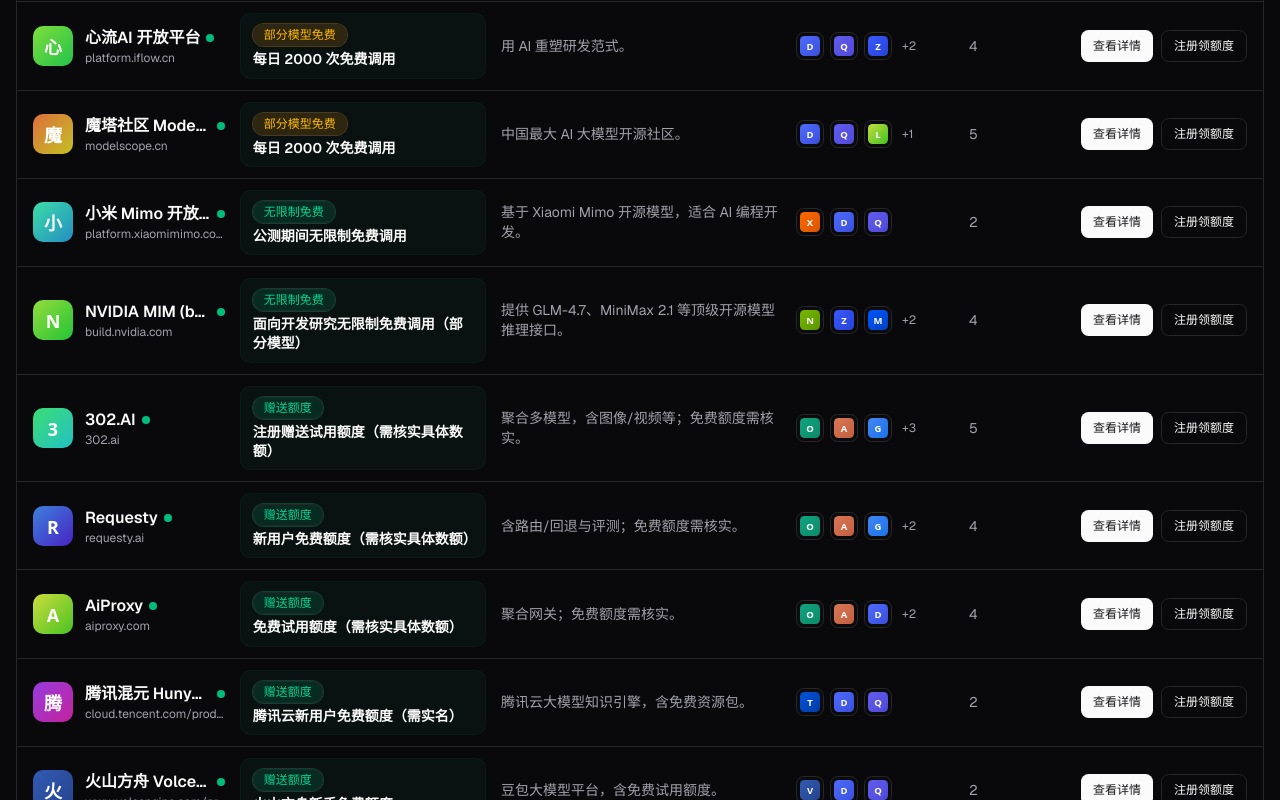
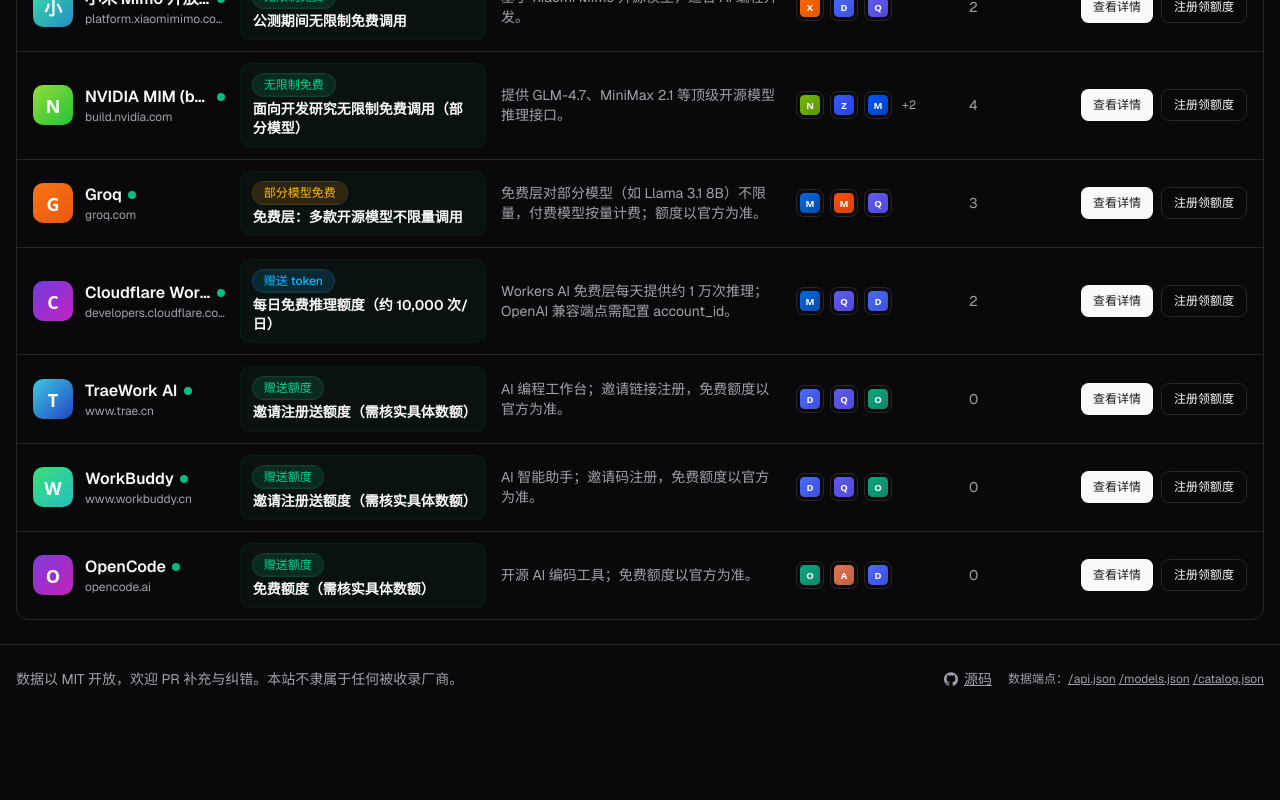
Before and after one commit to justjavac/free-models, a Next.js app: page / in a window 1280 px wide. Shown: the part 780-1580 px from the top of the page. After the commit the page ends 1493 px from the top, so only its background shows below. Built offline with nearby package versions, Linux system fonts and the light colour scheme.

Commit message:
feat(data): prune relays to 13 — remove OpenRouter/iflow/302ai/Requesty/AiProxy/Hunyuan/Volcengine/Together; update SiliconFlow/PPIO/ModelScope signup & quota; add TraeWork AI/WorkBuddy/OpenCode

```diff
--- a/src/data/relays.ts
+++ b/src/data/relays.ts
@@ -11,7 +11,7 @@
 });
 
 export const relays: Relay[] = [
-  // 1) AnyRouter —— 你点名的中转站
+  // 1) AnyRouter
   {
     id: "anyrouter",
     name: "AnyRouter",
@@ -60,7 +60,7 @@
     },
   },
 
-  // 2) AgentRouter —— 你点名的中转站
+  // 2) AgentRouter
   {
     id: "agentrouter",
     name: "AgentRouter",
@@ -104,43 +104,7 @@
     },
   },
 
-  // 3) OpenRouter
-  {
-    id: "openrouter",
-    name: "OpenRouter",
-    url: "https://openrouter.ai",
-    api: "https://openrouter.ai/api/v1",
-    npm: "@ai-sdk/openai-compatible",
-    env: ["OPENROUTER_API_KEY"],
-    openai_compatible: true,
-    auth: { type: "api_key", env: ["OPENROUTER_API_KEY"], signup: "https://openrouter.ai/signup" },
-    free_quota: {
-      available: true,
-      type: "free_models",
-      amount: "部分开源模型永久免费（如 meta-llama/*、deepseek 等）",
-      notes: "免费模型列表随平台调整，详见官网。",
-    },
-    pricing: { model: "markup", notes: "在厂商价基础上少量加成。" },
-    features: ["openai_compatible", "huge_catalog"],
-    providers: ["openai", "anthropic", "google", "deepseek", "qwen", "meta", "mistral", "xai", "zhipu"],
-    model_count: 0,
-    region: ["global"],
-    status: "operational",
-    doc: "https://openrouter.ai/docs",
-    updated_at: "2026-08-19",
-    models: {
-      "openai/gpt-4o": m("openai/gpt-4o", "GPT-4o"),
-      "anthropic/claude-sonnet-4": m("anthropic/claude-sonnet-4", "Claude Sonnet 4"),
-      "google/gemini-2.5-flash": m("google/gemini-2.5-flash", "Gemini 2.5 Flash"),
-      "deepseek/deepseek-chat": m("deepseek/deepseek-chat", "DeepSeek Chat"),
-      "meta/llama-3.1-70b": m("meta/llama-3.1-70b", "Llama 3.1 70B"),
-      "qwen/qwen-max": m("qwen/qwen-max", "Qwen Max"),
-      "mistral/mistral-large": m("mistral/mistral-large", "Mistral Large"),
-      "xai/grok-2": m("xai/grok-2", "Grok 2"),
-    },
-  },
-
-  // 4) 硅基流动 SiliconFlow
+  // 3) 硅基流动 SiliconFlow
   {
     id: "siliconflow",
     name: "硅基流动 SiliconFlow",
@@ -149,7 +113,7 @@
     npm: "@ai-sdk/openai-compatible",
     env: ["SILICONFLOW_API_KEY"],
     openai_compatible: true,
-    auth: { type: "api_key", env: ["SILICONFLOW_API_KEY"], signup: "https://cloud.siliconflow.cn" },
+    auth: { type: "api_key", env: ["SILICONFLOW_API_KEY"], signup: "https://cloud.siliconflow.cn/i/1jkLcMoK" },
     free_quota: {
       available: true,
       type: "credit",
@@ -164,7 +128,7 @@
     region: ["cn", "global"],
     status: "operational",
     doc: "https://docs.siliconflow.cn",
-    updated_at: "2026-08-19",
+    updated_at: "2026-08-20",
     models: {
       "deepseek/deepseek-chat": m("deepseek/deepseek-chat", "DeepSeek Chat"),
       "deepseek/deepseek-reasoner": m("deepseek/deepseek-reasoner", "DeepSeek Reasoner"),
@@ -178,22 +142,22 @@
     },
   },
 
-  // 5) PPIO
+  // 4) PPIO 派欧云
   {
     id: "ppio",
     name: "PPIO 派欧云",
-    url: "https://ppio.cn",
-    api: "https://api.ppio.cn/v1",
+    url: "https://ppio.com",
+    api: "https://api.ppio.com/v1",
     npm: "@ai-sdk/openai-compatible",
     env: ["PPIO_API_KEY"],
     openai_compatible: true,
-    auth: { type: "api_key", env: ["PPIO_API_KEY"], signup: "https://ppio.cn" },
+    auth: { type: "api_key", env: ["PPIO_API_KEY"], signup: "https://ppio.com/user/register?invited_by=6F996D" },
     free_quota: {
       available: true,
       type: "credit",
-      amount: "新用户赠送试用额度（需核实具体数额）",
-      amount_usd: 1,
-      notes: "免费额度具体数额需核实。",
+      amount: "实名注册送 2 元 / 新用户送 15 元",
+      amount_usd: 2,
+      notes: "实名认证后赠送 2 元，新用户注册送 15 元。",
     },
     pricing: { model: "retail" },
     features: ["openai_compatible", "cn_region"],
@@ -201,7 +165,7 @@
     model_count: 0,
     region: ["cn", "global"],
     status: "operational",
-    updated_at: "2026-08-19",
+    updated_at: "2026-08-20",
     models: {
       "deepseek/deepseek-chat": m("deepseek/deepseek-chat", "DeepSeek Chat"),
       "deepseek/deepseek-reasoner": m("deepseek/deepseek-reasoner", "DeepSeek Reasoner"),
@@ -211,7 +175,7 @@
     },
   },
 
-  // 6) 唯一AI
+  // 5) 唯一AI
   {
     id: "aiionly",
     name: "唯一AI",
@@ -234,7 +198,7 @@
     model_count: 0,
     region: ["cn", "global"],
     status: "operational",
-    updated_at: "2026-08-19",
+    updated_at: "2026-08-20",
     models: {
       "openai/gpt-4o": m("openai/gpt-4o", "GPT-4o"),
       "anthropic/claude-sonnet-4": m("anthropic/claude-sonnet-4", "Claude Sonnet 4"),
@@ -244,38 +208,7 @@
     },
   },
 
-  // 7) 心流AI 开放平台
-  {
-    id: "iflow",
-    name: "心流AI 开放平台",
-    url: "https://platform.iflow.cn",
-    api: "https://platform.iflow.cn/v1",
-    npm: "@ai-sdk/openai-compatible",
-    env: ["IFLOW_API_KEY"],
-    openai_compatible: true,
-    auth: { type: "api_key", env: ["IFLOW_API_KEY"], signup: "https://platform.iflow.cn" },
-    free_quota: {
-      available: true,
-      type: "free_models",
-      amount: "每日 2000 次免费调用",
-      notes: "用 AI 重塑研发范式。",
-    },
-    pricing: { model: "retail" },
-    features: ["openai_compatible", "cn_region", "daily_free_calls"],
-    providers: ["deepseek", "qwen", "zhipu", "openai", "anthropic"],
-    model_count: 0,
-    region: ["cn", "global"],
-    status: "operational",
-    updated_at: "2026-08-19",
-    models: {
-      "deepseek/deepseek-chat": m("deepseek/deepseek-chat", "DeepSeek Chat"),
-      "qwen/qwen-max": m("qwen/qwen-max", "Qwen Max"),
-      "zhipu/glm-4-plus": m("zhipu/glm-4-plus", "GLM-4 Plus"),
-      "openai/gpt-4o-mini": m("openai/gpt-4o-mini", "GPT-4o mini"),
-    },
-  },
-
-  // 8) 魔塔社区 ModelScope
+  // 6) 魔塔社区 ModelScope
   {
     id: "modelscope",
     name: "魔塔社区 ModelScope",
@@ -284,20 +217,24 @@
     npm: "@ai-sdk/openai-compatible",
     env: ["MODELSCOPE_API_KEY"],
     openai_compatible: true,
-    auth: { type: "api_key", env: ["MODELSCOPE_API_KEY"], signup: "https://modelscope.cn" },
+    auth: {
+      type: "api_key",
+      env: ["MODELSCOPE_API_KEY"],
+      signup: "https://modelscope.cn/register?inviteCode=justjavac&invitorName=justjavac",
+    },
     free_quota: {
       available: true,
-      type: "free_models",
-      amount: "每日 2000 次免费调用",
-      notes: "中国最大 AI 大模型开源社区。",
+      type: "credit",
+      amount: "注册和每日登录送 200 积分",
+      notes: "做社区任务可以获得更多积分。",
     },
     pricing: { model: "free" },
-    features: ["openai_compatible", "cn_region", "daily_free_calls"],
+    features: ["openai_compatible", "cn_region"],
     providers: ["deepseek", "qwen", "llama", "glm"],
     model_count: 0,
     region: ["cn", "global"],
     status: "operational",
-    updated_at: "2026-08-19",
+    updated_at: "2026-08-20",
     models: {
       "deepseek/deepseek-chat": m("deepseek/deepseek-chat", "DeepSeek Chat"),
       "qwen/qwen2.5-72b-instruct": m("qwen/qwen2.5-72b-instruct", "Qwen2.5-72B"),
@@ -307,7 +244,7 @@
     },
   },
 
-  // 9) 小米 Mimo
+  // 7) 小米 Mimo
   {
     id: "xiaomi-mimo",
     name: "小米 Mimo 开放平台",
@@ -329,14 +266,14 @@
     model_count: 0,
     region: ["cn", "global"],
     status: "operational",
-    updated_at: "2026-08-19",
+    updated_at: "2026-08-20",
     models: {
       "deepseek/deepseek-chat": m("deepseek/deepseek-chat", "DeepSeek Chat"),
       "qwen/qwen-max": m("qwen/qwen-max", "Qwen Max"),
     },
   },
 
-  // 10) NVIDIA MIM
+  // 8) NVIDIA MIM
   {
     id: "nvidia-mim",
     name: "NVIDIA MIM (build.nvidia.com)",
@@ -358,7 +295,7 @@
     model_count: 0,
     region: ["global"],
     status: "operational",
-    updated_at: "2026-08-19",
+    updated_at: "2026-08-20",
     models: {
       "zhipu/glm-4-plus": m("zhipu/glm-4-plus", "GLM-4 Plus"),
       "minimax/abab6.5": m("minimax/abab6.5", "MiniMax ABAB6.5"),
@@ -367,163 +304,7 @@
     },
   },
 
-  // 11) 302.AI
-  {
-    id: "302ai",
-    name: "302.AI",
-    url: "https://302.ai",
-    api: "https://api.302.ai/v1",
-    npm: "@ai-sdk/openai-compatible",
-    env: ["AI302_API_KEY"],
-    openai_compatible: true,
-    auth: { type: "api_key", env: ["AI302_API_KEY"], signup: "https://302.ai" },
-    free_quota: {
-      available: true,
-      type: "credit",
-      amount: "注册赠送试用额度（需核实具体数额）",
-      amount_usd: 1,
-      notes: "聚合多模型，含图像/视频等；免费额度需核实。",
-    },
-    pricing: { model: "retail" },
-    features: ["openai_compatible", "cn_region", "multimodal"],
-    providers: ["openai", "anthropic", "google", "deepseek", "qwen", "meta"],
-    model_count: 0,
-    region: ["cn", "global"],
-    status: "operational",
-    updated_at: "2026-08-19",
-    models: {
-      "openai/gpt-4o": m("openai/gpt-4o", "GPT-4o"),
-      "anthropic/claude-sonnet-4": m("anthropic/claude-sonnet-4", "Claude Sonnet 4"),
-      "google/gemini-2.5-flash": m("google/gemini-2.5-flash", "Gemini 2.5 Flash"),
-      "deepseek/deepseek-chat": m("deepseek/deepseek-chat", "DeepSeek Chat"),
-      "qwen/qwen-max": m("qwen/qwen-max", "Qwen Max"),
-    },
-  },
-
-  // 12) Requesty
-  {
-    id: "requesty",
-    name: "Requesty",
-    url: "https://requesty.ai",
-    api: "https://router.requesty.ai/v1",
-    npm: "@ai-sdk/openai-compatible",
-    env: ["REQUESTY_API_KEY"],
-    openai_compatible: true,
-    auth: { type: "api_key", env: ["REQUESTY_API_KEY"], signup: "https://requesty.ai" },
-    free_quota: {
-      available: true,
-      type: "credit",
-      amount: "新用户免费额度（需核实具体数额）",
-      amount_usd: 1,
-      notes: "含路由/回退与评测；免费额度需核实。",
-    },
-    pricing: { model: "markup" },
-    features: ["openai_compatible", "routing", "fallback"],
-    providers: ["openai", "anthropic", "google", "deepseek", "meta"],
-    model_count: 0,
-    region: ["global"],
-    status: "operational",
-    updated_at: "2026-08-19",
-    models: {
-      "openai/gpt-4o": m("openai/gpt-4o", "GPT-4o"),
-      "anthropic/claude-sonnet-4": m("anthropic/claude-sonnet-4", "Claude Sonnet 4"),
-      "google/gemini-2.5-pro": m("google/gemini-2.5-pro", "Gemini 2.5 Pro"),
-      "deepseek/deepseek-chat": m("deepseek/deepseek-chat", "DeepSeek Chat"),
-    },
-  },
-
-  // 13) AiProxy
-  {
-    id: "aiproxy",
-    name: "AiProxy",
-    url: "https://aiproxy.com",
-    api: "https://api.aiproxy.com/v1",
-    npm: "@ai-sdk/openai-compatible",
-    env: ["AIPROXY_API_KEY"],
-    openai_compatible: true,
-    auth: { type: "api_key", env: ["AIPROXY_API_KEY"], signup: "https://aiproxy.com" },
-    free_quota: {
-      available: true,
-      type: "credit",
-      amount: "免费试用额度（需核实具体数额）",
-      amount_usd: 1,
-      notes: "聚合网关；免费额度需核实。",
-    },
-    pricing: { model: "retail" },
-    features: ["openai_compatible", "cn_region"],
-    providers: ["openai", "anthropic", "deepseek", "qwen", "google"],
-    model_count: 0,
-    region: ["cn", "global"],
-    status: "operational",
-    updated_at: "2026-08-19",
-    models: {
-      "openai/gpt-4o": m("openai/gpt-4o", "GPT-4o"),
-      "anthropic/claude-sonnet-4": m("anthropic/claude-sonnet-4", "Claude Sonnet 4"),
-      "deepseek/deepseek-chat": m("deepseek/deepseek-chat", "DeepSeek Chat"),
-      "qwen/qwen-max": m("qwen/qwen-max", "Qwen Max"),
-    },
-  },
-
-  // 14) 腾讯混元 Hunyuan
-  {
-    id: "hunyuan",
-    name: "腾讯混元 Hunyuan",
-    url: "https://cloud.tencent.com/product/hunyuan",
-    api: "https://api.hunyuan.cloud.tencent.com/v1",
-    npm: "@ai-sdk/openai-compatible",
-    env: ["HUNYUAN_API_KEY"],
-    openai_compatible: true,
-    auth: { type: "api_key", env: ["HUNYUAN_API_KEY"], signup: "https://cloud.tencent.com" },
-    free_quota: {
-      available: true,
-      type: "credit",
-      amount: "腾讯云新用户免费额度（需实名）",
-      amount_usd: 1,
-      notes: "腾讯云大模型知识引擎，含免费资源包。",
-    },
-    pricing: { model: "retail" },
-    features: ["openai_compatible", "cn_region"],
-    providers: ["tencent", "deepseek", "qwen"],
-    model_count: 0,
-    region: ["cn", "global"],
-    status: "operational",
-    updated_at: "2026-08-19",
-    models: {
-      "deepseek/deepseek-chat": m("deepseek/deepseek-chat", "DeepSeek Chat"),
-      "qwen/qwen-max": m("qwen/qwen-max", "Qwen Max"),
-    },
-  },
-
-  // 15) 火山方舟 Volcengine (豆包)
-  {
-    id: "volcengine",
-    name: "火山方舟 Volcengine",
-    url: "https://www.volcengine.com/product/ark",
-    api: "https://ark.cn-beijing.volces.com/api/v3",
-    npm: "@ai-sdk/openai-compatible",
-    env: ["ARK_API_KEY"],
-    openai_compatible: true,
-    auth: { type: "api_key", env: ["ARK_API_KEY"], signup: "https://www.volcengine.com" },
-    free_quota: {
-      available: true,
-      type: "credit",
-      amount: "火山方舟新手免费额度",
-      amount_usd: 1,
-      notes: "豆包大模型平台，含免费试用额度。",
-    },
-    pricing: { model: "retail" },
-    features: ["openai_compatible", "cn_region"],
-    providers: ["volcengine", "deepseek", "qwen"],
-    model_count: 0,
-    region: ["cn", "global"],
-    status: "operational",
-    updated_at: "2026-08-19",
-    models: {
-      "deepseek/deepseek-chat": m("deepseek/deepseek-chat", "DeepSeek Chat"),
-      "qwen/qwen-max": m("qwen/qwen-max", "Qwen Max"),
-    },
-  },
-  // 16) Groq —— 免费层（部分开源模型不限量）
+  // 9) Groq —— 免费层（部分开源模型不限量）
   {
     id: "groq",
     name: "Groq",
@@ -552,39 +333,8 @@
       "mistral/mistral-large": m("mistral/mistral-large", "Mistral Large"),
     },
   },
-  // 17) Together AI —— 新用户 $1 免费额度
-  {
-    id: "together",
-    name: "Together AI",
-    url: "https://www.together.ai",
-    api: "https://api.together.xyz/v1",
-    npm: "@ai-sdk/openai-compatible",
-    env: ["TOGETHER_API_KEY"],
-    openai_compatible: true,
-    auth: { type: "api_key", env: ["TOGETHER_API_KEY"], signup: "https://api.together.ai/signin" },
-    free_quota: {
-      available: true,
-      type: "credit",
-      amount: "新用户 $1 免费额度",
-      amount_usd: 1,
-      notes: "开源模型托管平台，注册即赠额度，可按量调用开源模型。",
-    },
-    pricing: { model: "retail" },
-    features: ["openai_compatible"],
-    providers: ["meta", "qwen", "deepseek", "mistral"],
-    model_count: 0,
-    region: ["global"],
-    status: "operational",
-    updated_at: "2026-08-20",
-    models: {
-      "meta/llama-3.1-70b": m("meta/llama-3.1-70b", "Llama 3.1 70B"),
-      "meta/llama-3.1-8b": m("meta/llama-3.1-8b", "Llama 3.1 8B"),
-      "qwen/qwen2.5-72b-instruct": m("qwen/qwen2.5-72b-instruct", "Qwen2.5-72B Instruct"),
-      "deepseek/deepseek-chat": m("deepseek/deepseek-chat", "DeepSeek Chat"),
-      "mistral/mistral-large": m("mistral/mistral-large", "Mistral Large"),
-    },
-  },
-  // 18) Cloudflare Workers AI —— 每日免费推理额度
+
+  // 10) Cloudflare Workers AI —— 每日免费推理额度
   {
     id: "cloudflare-ai",
     name: "Cloudflare Workers AI",
@@ -612,4 +362,98 @@
       "qwen/qwen2.5-72b-instruct": m("qwen/qwen2.5-72b-instruct", "Qwen2.5-72B Instruct"),
     },
   },
+
+  // 11) TraeWork AI —— AI 编程工作台（邀请制，需核实额度）
+  {
+    id: "traework",
+    name: "TraeWork AI",
+    url: "https://www.trae.cn",
+    api: "https://www.trae.cn",
+    npm: "@ai-sdk/openai-compatible",
+    env: ["TRAEWORK_API_KEY"],
+    openai_compatible: true,
+    auth: {
+      type: "api_key",
+      env: ["TRAEWORK_API_KEY"],
+      signup:
+        "https://www.trae.cn/work-fission/WM6XUZKT444K?utm_source=copy_link&utm_medium=friends_invite",
+    },
+    free_quota: {
+      available: true,
+      type: "credit",
+      amount: "邀请注册送额度（需核实具体数额）",
+      amount_usd: 1,
+      notes: "AI 编程工作台；邀请链接注册，免费额度以官方为准。",
+    },
+    pricing: { model: "retail" },
+    features: ["ai_coding"],
+    providers: ["deepseek", "qwen", "openai"],
+    model_count: 0,
+    region: ["cn", "global"],
+    status: "operational",
+    updated_at: "2026-08-20",
+    models: {},
+  },
+
+  // 12) WorkBuddy —— AI 助手（邀请制，需核实额度）
+  {
+    id: "workbuddy",
+    name: "WorkBuddy",
+    url: "https://www.workbuddy.cn",
+    api: "https://www.workbuddy.cn",
+    npm: "@ai-sdk/openai-compatible",
+    env: ["WORKBUDDY_API_KEY"],
+    openai_compatible: true,
+    auth: {
+      type: "api_key",
+      env: ["WORKBUDDY_API_KEY"],
+      signup: "https://www.workbuddy.cn/events/invite?inviteCode=yv0o6ubp3mqg",
+    },
+    free_quota: {
+      available: true,
+      type: "credit",
+      amount: "邀请注册送额度（需核实具体数额）",
+      amount_usd: 1,
+      notes: "AI 智能助手；邀请码注册，免费额度以官方为准。",
+    },
+    pricing: { model: "retail" },
+    features: ["ai_assistant"],
+    providers: ["deepseek", "qwen", "openai"],
+    model_count: 0,
+    region: ["cn", "global"],
+    status: "operational",
+    updated_at: "2026-08-20",
+    models: {},
+  },
+
+  // 13) OpenCode —— 开源 AI 编码工具（需核实额度）
+  {
+    id: "opencode",
+    name: "OpenCode",
+    url: "https://opencode.ai",
+    api: "https://opencode.ai",
+    npm: "@ai-sdk/openai-compatible",
+    env: ["OPENCODE_API_KEY"],
+    openai_compatible: true,
+    auth: {
+      type: "api_key",
+      env: ["OPENCODE_API_KEY"],
+      signup: "https://opencode.ai",
+    },
+    free_quota: {
+      available: true,
+      type: "credit",
+      amount: "免费额度（需核实具体数额）",
+      amount_usd: 1,
+      notes: "开源 AI 编码工具；免费额度以官方为准。",
+    },
+    pricing: { model: "retail" },
+    features: ["open_source", "ai_coding"],
+    providers: ["openai", "anthropic", "deepseek"],
+    model_count: 0,
+    region: ["global"],
+    status: "operational",
+    updated_at: "2026-08-20",
+    models: {},
+  },
 ];
```
